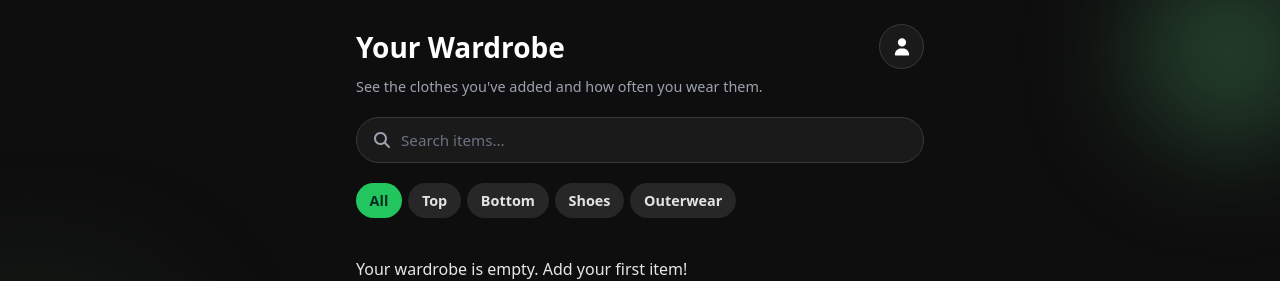
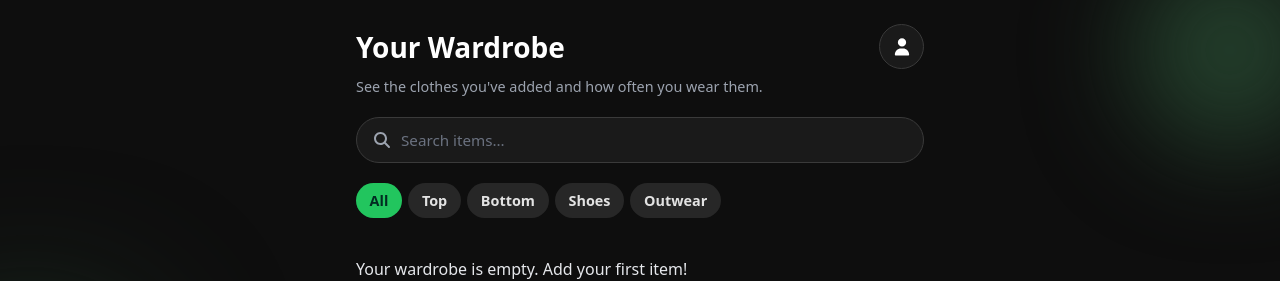
Before and after one commit to RichardHoleva/ecowardrobe, a React (Vite) app: page /wardrobe in a window 1280 px wide. Shown: the top 281 px of the page. Built offline with nearby package versions, Linux system fonts and the light colour scheme.

Commit message:
small fixes

```diff
--- a/src/components/Filter.jsx
+++ b/src/components/Filter.jsx
@@ -79,7 +79,7 @@ export default function Filter({ onFilterChange, onSearchChange }) {
                     className={selectedFilter === 'outerwear' ? 'active' : ''}
                     onClick={() => handleFilter('outerwear')}
                 >
-                    Outerwear
+                    Outwear
                 </button>
             </div>
         </div>
--- a/src/pages/ItemDetail.jsx
+++ b/src/pages/ItemDetail.jsx
@@ -231,9 +231,9 @@ export default function ItemDetail() {
               fetchpriority="high"
             />
           ) : (
-            <div className="detail-no-image">
-              <FAIcon icon={COMMON_ICON.shirt} />
-            </div>
+          <div className="detail-no-image">
+            <FAIcon icon={CATEGORY_ICON[item.category] || COMMON_ICON.shirt} />
+          </div>
           )}
           <button
             className="edit-image-btn"
```
